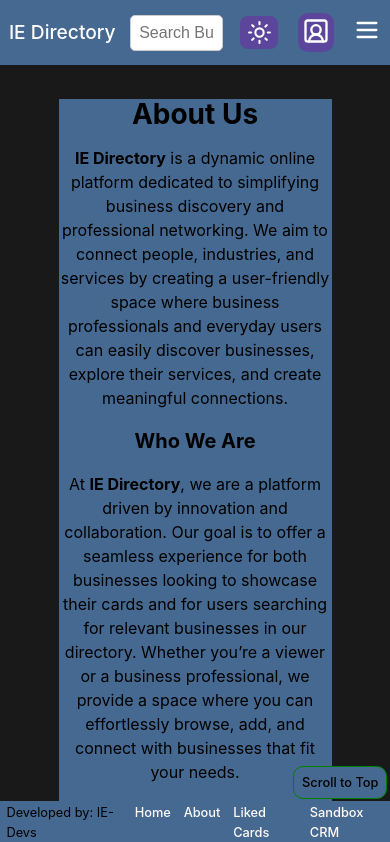
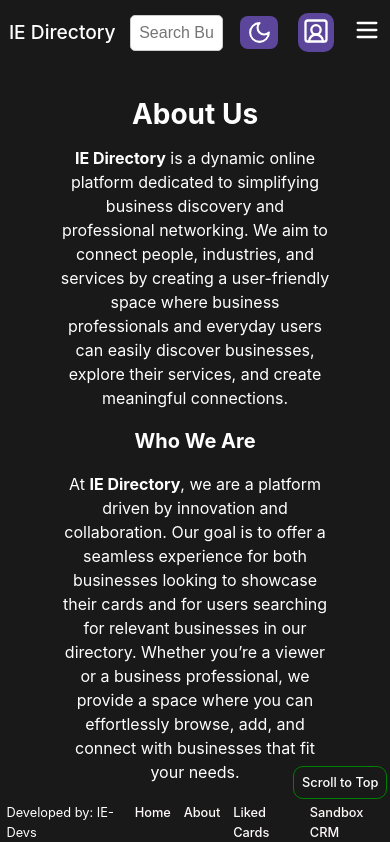
Before and after one commit to l2DWOLF/IE-Business-Directory, a React (Vite) app: page /#/about in a window 390 px wide. Shown: the top 842 px of the page. Built offline with nearby package versions, Linux system fonts and the light colour scheme; no server answers; sample sign-in values are in the browser's storage.

Commit message:
bizpage mobile fix

```diff
--- a/src/App.jsx
+++ b/src/App.jsx
@@ -35,7 +35,7 @@
 
 function App() {
   const theme = useContext(siteTheme);
-  const [darkMode, setDarkMode] = useState(false);
+  const [darkMode, setDarkMode] = useState(true);
   const [searchQuery, setSearchQuery] = useState("");
 
   const toggleTheme = () => {
--- a/src/components/css/cards.css
+++ b/src/components/css/cards.css
@@ -83,7 +83,7 @@
     overflow-y: scroll;
     scrollbar-width:none;
     padding: 5px;
-};
+}
 .modal-overlay {
     position: fixed;
     top: 0;
@@ -98,7 +98,7 @@
     z-index: 1000;
     overflow-y: auto;
     padding: 1em 0;
-};
+}
 .modal-content {
     background: rgb(205, 205, 205);
     color: black;
@@ -115,10 +115,10 @@
     max-height: 80vh;
     overflow-y: auto;
     position: relative;
-};
+}
 
 @media (max-width: 600px) {
-    .biz-page{
-        max-width: 80% !important;
+    .biz-page {
+        width: 80vw;
     }
 };
```
